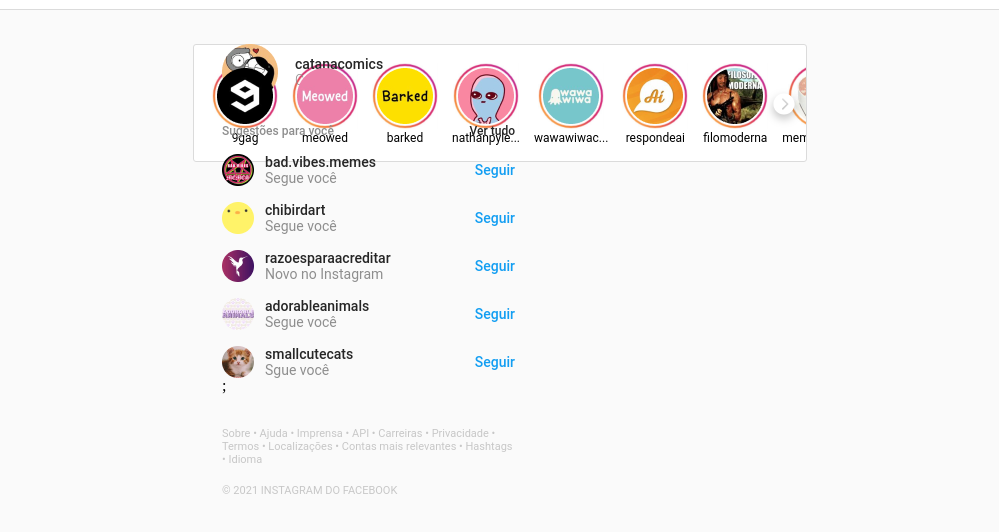
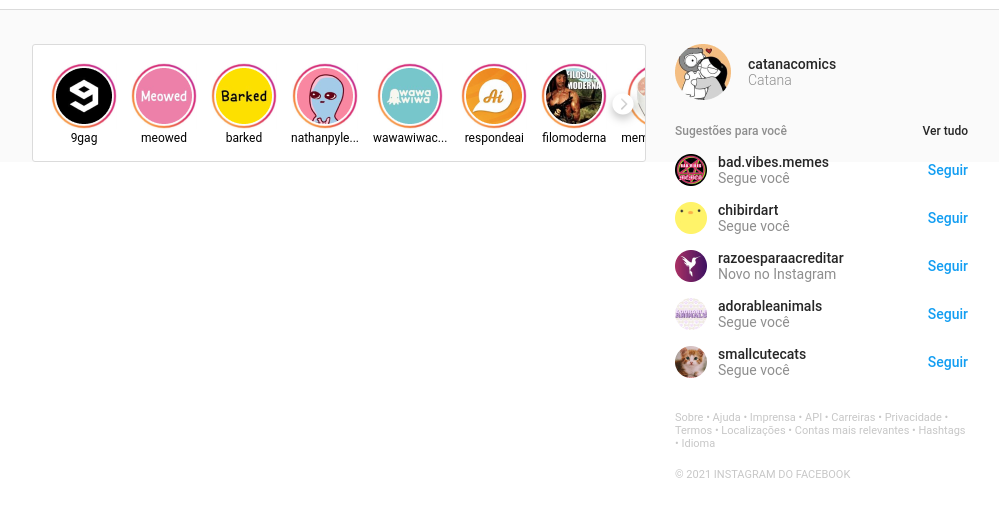
Before and after one commit to eldskald/projeto_07_instagramreact, a React app: page / in a window 1280 px wide. Shown: the part 44-576 px from the top of the page, without its empty margins (140-1139 px from the left). Built offline with nearby package versions, Linux system fonts and the light colour scheme.

Commit message:
Fix sidebar positioning bug

```diff
--- a/public/css/geral.css
+++ b/public/css/geral.css
@@ -2,7 +2,9 @@
     box-sizing: border-box;
 }
 
-body {
+main {
+    position: relative;
+
     display: flex;
     justify-content: center;
     background-color: #fafafa;
--- a/src/components/Sidebar.js
+++ b/src/components/Sidebar.js
@@ -29,10 +29,11 @@
     {
         name: "smallcutecats",
         picture: "images/smallcutecats.png",
-        status: "Sgue você"
+        status: "Segue você"
     }
 ];
 
+export default function Sidebar () {
     function User (props) {
         return (
             <div class="sidebar-topo">
@@ -62,7 +63,6 @@
         );
     }
 
-export default function Sidebar () {
     return (
         <div class="sidebar">
             <div class="sidebar-fixa">
@@ -84,7 +84,7 @@
                         picture={suggested.picture}
                         status={suggested.status}
                     />);
-                })};
+                })}
 
                 <div class="botoes-finais">
                     Sobre • Ajuda • Imprensa • API • Carreiras • Privacidade • Termos • Localizações • Contas mais relevantes • Hashtags • Idioma
```
Lines whose indentation alone changed are shown as unchanged.
